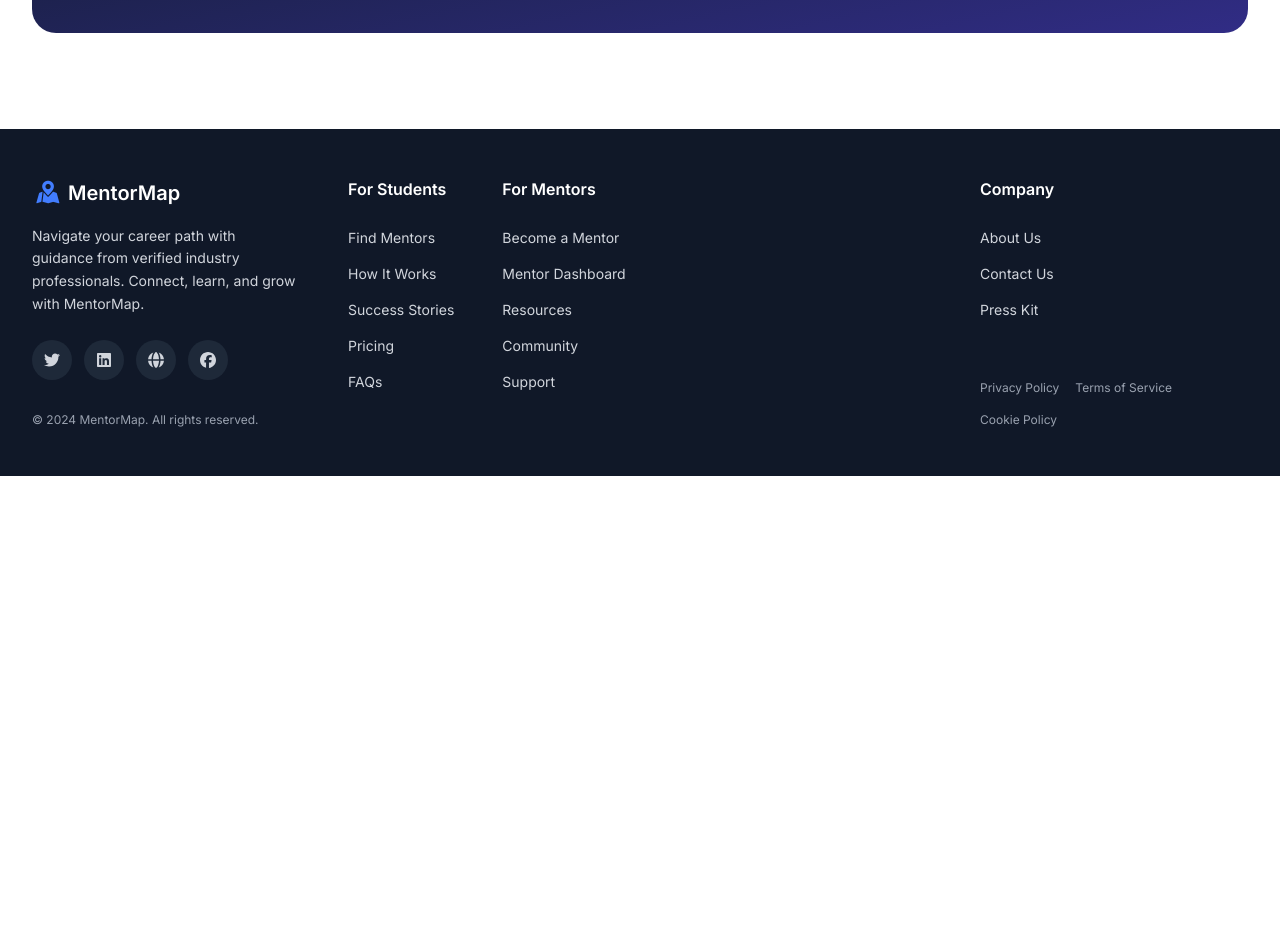
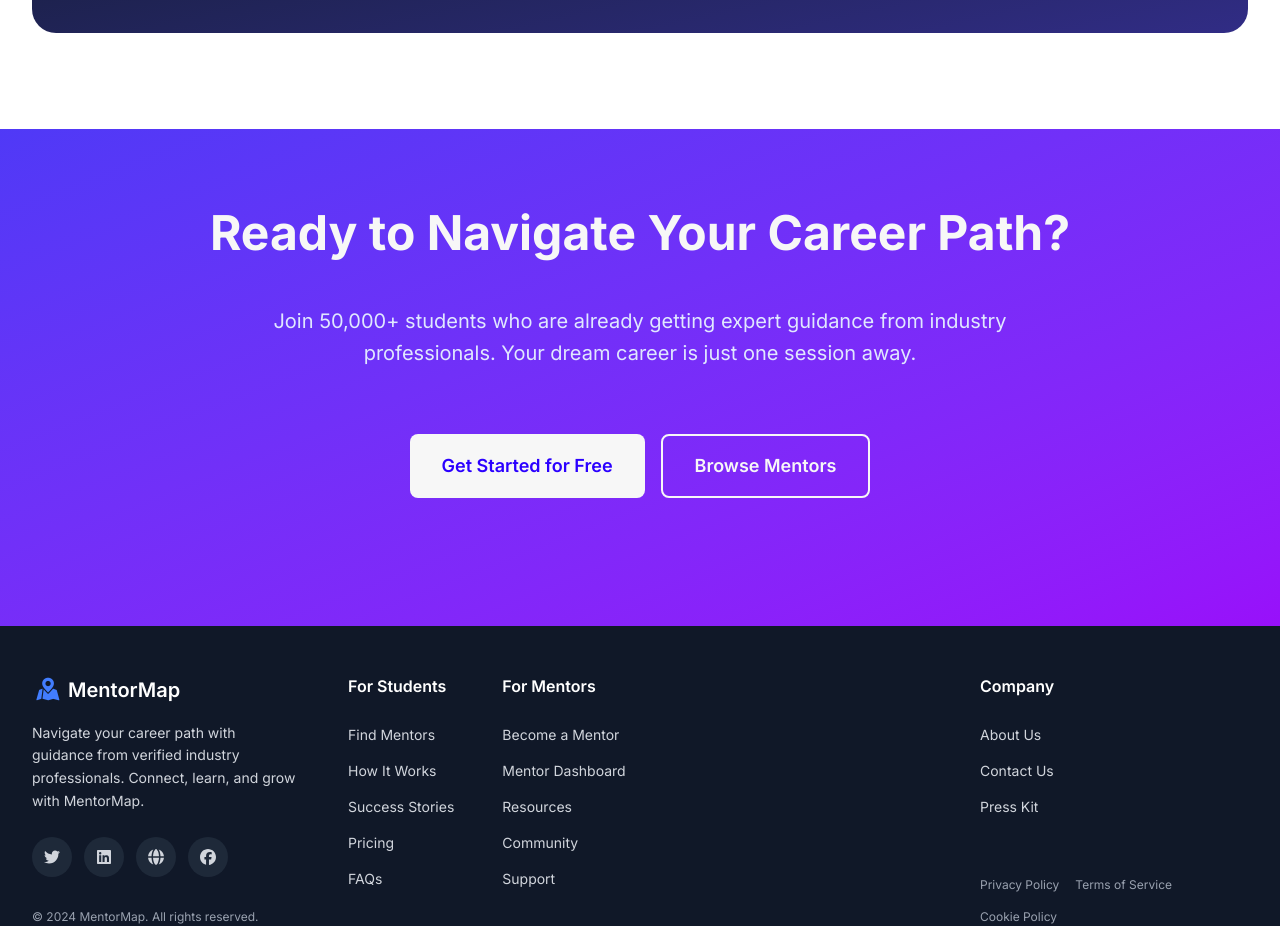
Before and after one commit to fatima99j/techtalks-MentorMap-nextjs-i, a Next.js app: page / in a window 1280 px wide. Shown: the part 3840-4766 px from the top of the page. Before the commit the page ends 4316 px from the top, so only its background shows below. Built offline with nearby package versions, Linux system fonts and the light colour scheme.

Commit message:
Fix CTA section ui elements

```diff
--- a/app/_components/Button.js
+++ b/app/_components/Button.js
@@ -11,6 +11,8 @@ const VARIATION_CLASSES = {
   secondary:
     "bg-none hover:bg-indigo-100 text-primary-600 border-2 border-primary-600",
   tertiary: "bg-primary-100 hover:bg-primary-200 text-primary-600",
+  tertiaryBorder:
+    "bg-transparent text-primary-100 border-2 border-primary-100 hover:bg-primary-100 hover:text-indigo-600 transition",
 };
 
 function Button({
--- a/app/_components/sections/CTASection.js
+++ b/app/_components/sections/CTASection.js
@@ -1,56 +1,29 @@
 import React from "react";
-import Button from "./Button";
+
+import Button from "../Button";
 
 export default function CTASection() {
   return (
-    <section className="w-full bg-gradient-to-br from-primary-600 to-primary-800 py-16 px-8">
-      <div className="max-w-400 mx-auto">
+    <section className="py-20 bg-gradient-to-br from-indigo-600 to-purple-600">
+      <div className="container--common">
         <div className="flex flex-col items-center text-center gap-6">
-          {/* Headline */}
-          <h2 className="text-4xl md:text-5xl font-bold text-white">
+          <h2 className="text-4xl lg:text-5xl font-bold text-primary-100 mb-6">
             Ready to Navigate Your Career Path?
           </h2>
 
-          {/* Sub-headline */}
-          <p className="text-lg md:text-xl text-white max-w-2xl">
+          <p className="text-xl text-indigo-100 mb-10 leading-relaxed max-w-3xl mx-auto">
             Join 50,000+ students who are already getting expert guidance from
             industry professionals. Your dream career is just one session away.
           </p>
 
-          {/* CTA Buttons */}
-          <div className="flex flex-col sm:flex-row gap-4 mt-4">
-            {/* Get Started for Free - White background, purple border and text */}
-            <Button
-              variation="secondary"
-              size="large"
-              classes="bg-white hover:bg-primary-100 w-auto"
-            >
+          <div className="flex flex-col sm:flex-row gap-4 justify-center mb-12">
+            <Button variation="tertiary" size="large">
               Get Started for Free
             </Button>
 
-            <Button
-              variation="primary"
-              size="large"
-              classes="border-2 border-white text-white hover:bg-primary-800 w-auto"
-            >
+            <Button variation="tertiaryBorder" size="large">
               Browse Mentors
             </Button>
-          </div>
-
-          {/* Feature List with Checkmarks */}
-          <div className="flex flex-col sm:flex-row gap-6 mt-8 justify-center items-center">
-            <div className="flex items-center gap-2 text-white">
-              <FontAwesomeIcon icon={faCheck} className="w-5 h-5" />
-              <span className="text-base">No Credit Card Required</span>
-            </div>
-            <div className="flex items-center gap-2 text-white">
-              <FontAwesomeIcon icon={faCheck} className="w-5 h-5" />
-              <span className="text-base">Free to Join</span>
-            </div>
-            <div className="flex items-center gap-2 text-white">
-              <FontAwesomeIcon icon={faCheck} className="w-5 h-5" />
-              <span className="text-base">Cancel Anytime</span>
-            </div>
           </div>
         </div>
       </div>
--- a/app/page.js
+++ b/app/page.js
@@ -1,3 +1,4 @@
+import CTASection from "./_components/sections/CTASection";
 import Features from "./_components/sections/Features";
 import Hero from "./_components/sections/Hero";
 import HowItWorks from "./_components/sections/HowItWorks";
@@ -10,6 +11,7 @@ export default function Home() {
       <Features />
       <ProblemSolution />
       <HowItWorks />
+      <CTASection />
     </>
   );
 }
```
